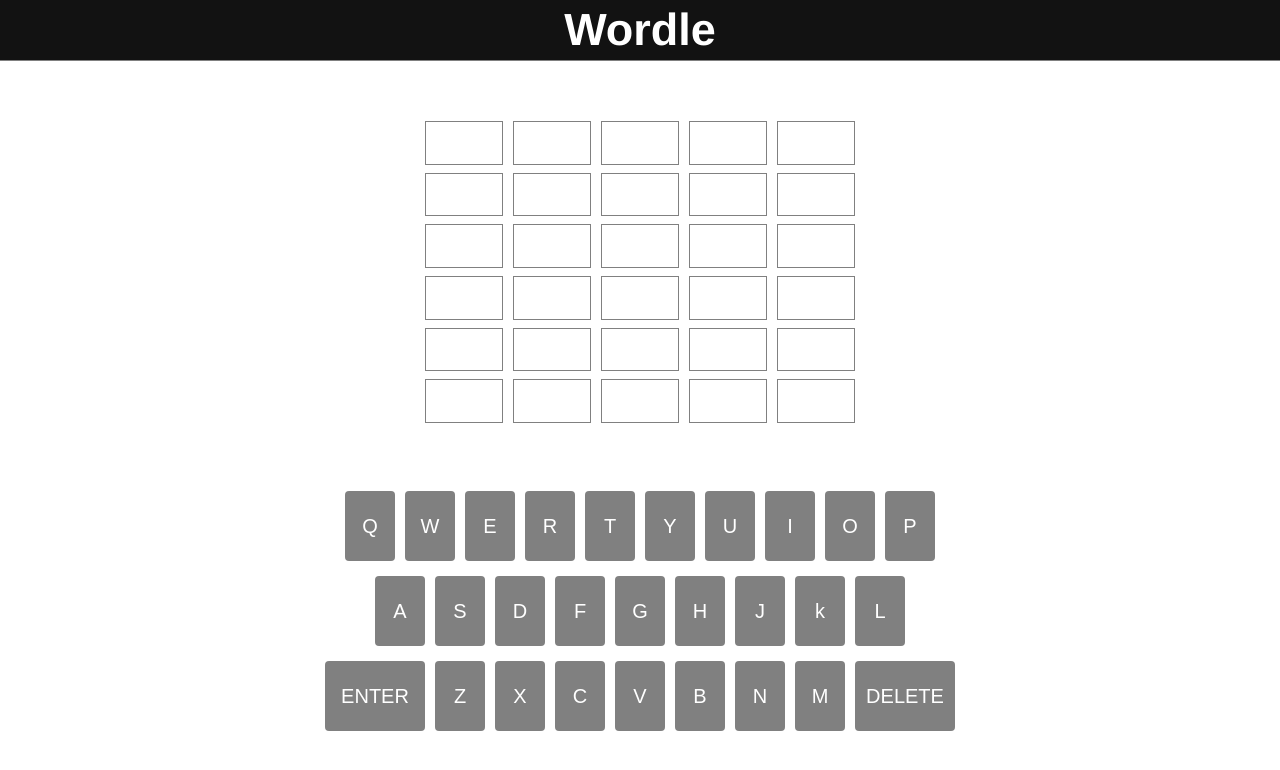
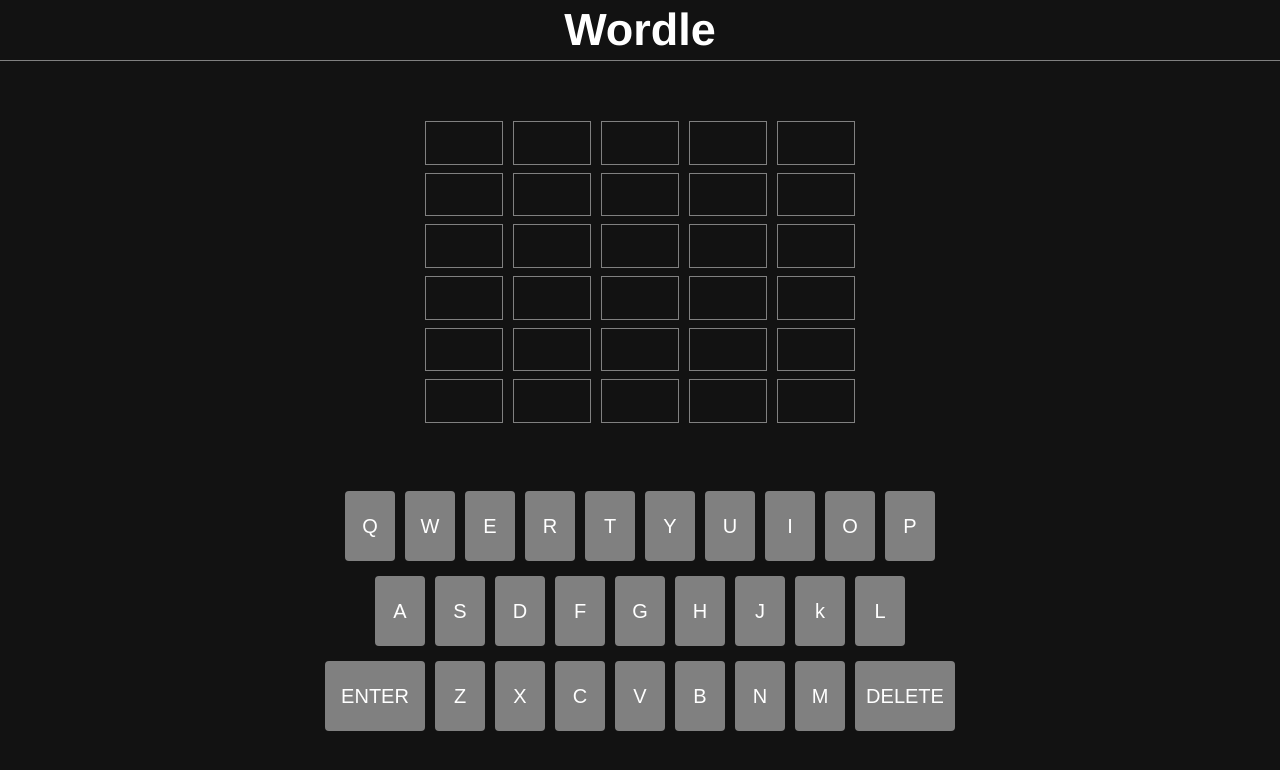
Before and after one commit to grayoj/wordle-clone, a React (Create React App) app: page / in a window 1280 px wide. Shown: the top 770 px of the page. Built offline with nearby package versions, Linux system fonts and the light colour scheme.

Commit message:
#Add black background

```diff
--- a/src/App.css
+++ b/src/App.css
@@ -9,6 +9,7 @@
 body {
   padding: 0%;
   margin: 0;
+  background-color: #121212;
 }
 
 nav {
```
